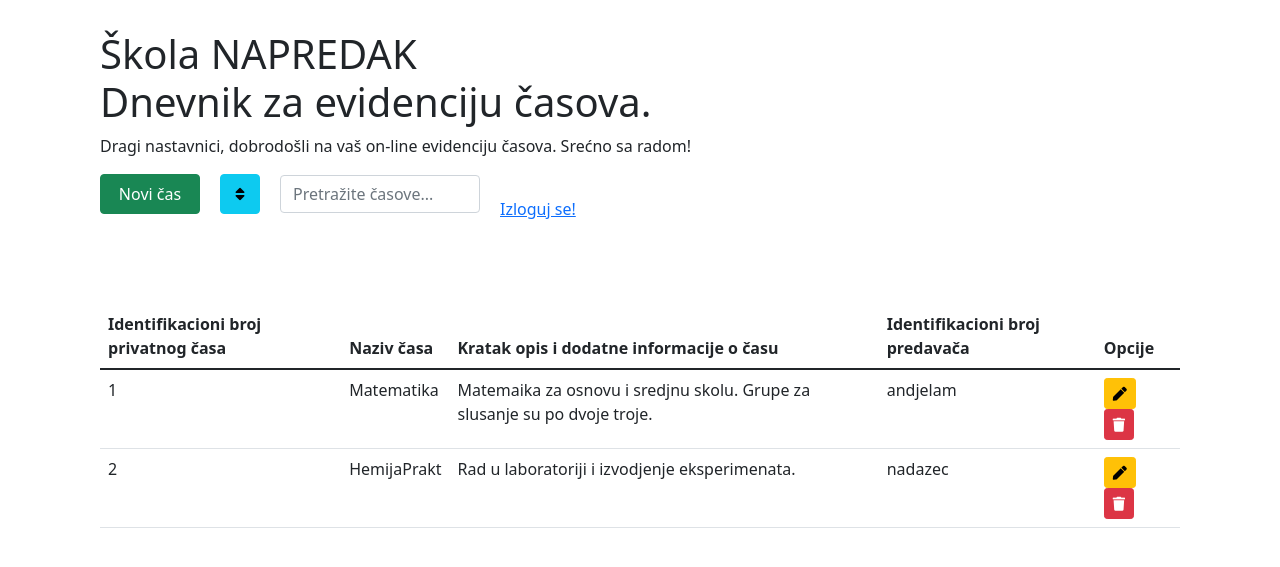
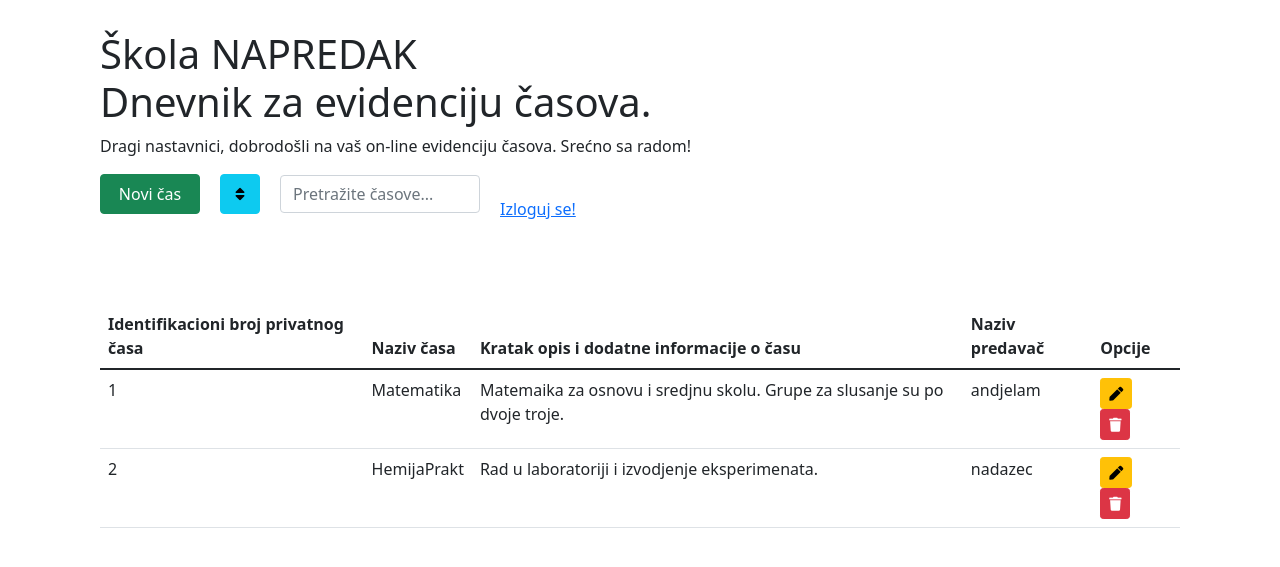
Before and after one commit to AndjelaMihajlovic2000/PrivatniCasovi, a PHP site: page / in a window 1280 px wide. Shown: the top 567 px of the page. Run offline with PHP 8.4, Linux system fonts and the light colour scheme; the visitor is signed in with stand-in values (Sample User, id 1); data comes from the database, SQL or seed files in the repository; some libraries are stand-ins or nearby versions.

Commit message:
ispravljena sitna greska

```diff
--- a/index.php
+++ b/index.php
@@ -91,7 +91,7 @@ if($svi->num_rows == 0){
                     <th scope="col"> Identifikacioni broj privatnog časa</th>
                     <th scope="col"> Naziv časa</th>
                     <th scope="col"> Kratak opis i dodatne informacije o času</th>
-                    <th scope="col"> Identifikacioni broj predavača</th>
+                    <th scope="col"> Naziv predavač</th>
                     <th scope="col">Opcije</th>
                 </tr>
             </thead>
@@ -114,15 +114,9 @@ if($svi->num_rows == 0){
                     </td>
                 </tr>
                 <?php
-
                     endwhile;
-
                 ?>
-
-
-
             </tbody>
-
             </table>
     </div>
     <script src="script.js"></script>
```
Also changed, not shown: login.php (+0 -16 lines), model/Nastavnik.php (+0 -11 lines).
